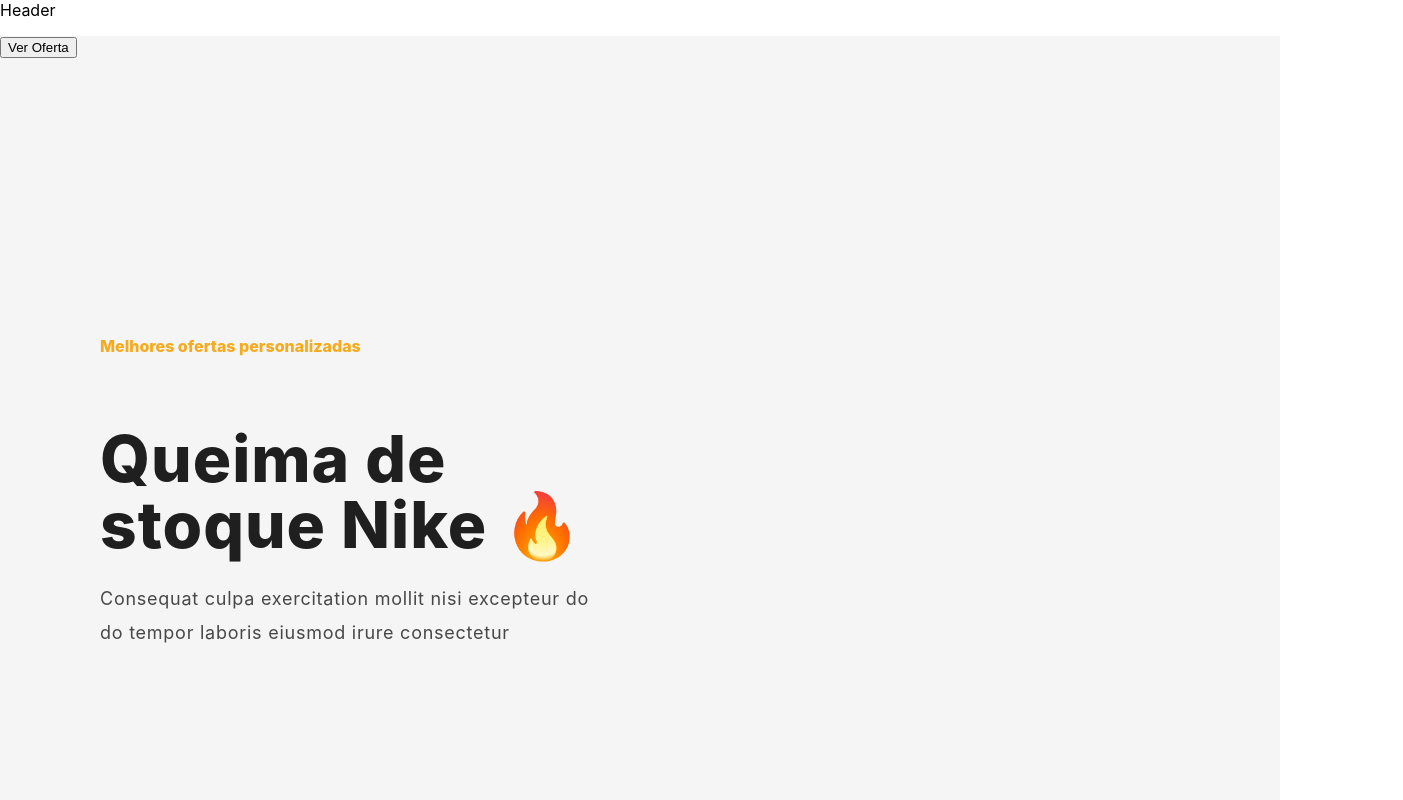
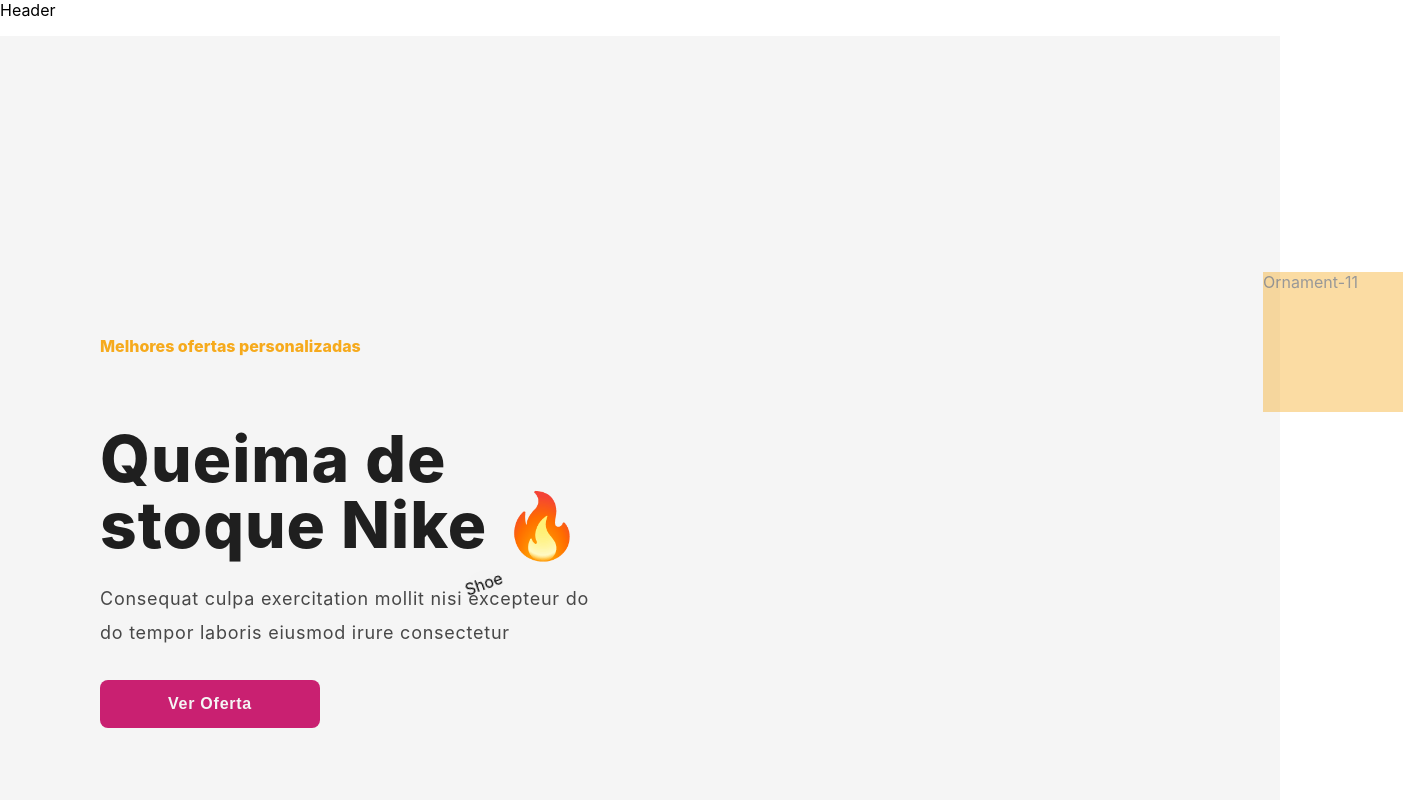
Before and after one commit to andre-digitalcollege/DigitalStore, a React (Create React App) app: page / in a window 1280 px wide. Shown: the top 800 px of the page, 1403 px wide, since content can reach past the window. Built offline with nearby package versions, Linux system fonts and the light colour scheme.

Commit message:
imgs banner

```diff
--- a/src/components/Banner/Banner.jsx
+++ b/src/components/Banner/Banner.jsx
@@ -3,6 +3,8 @@
 export default function Banner() {
     return (
         <div className="container">
+            <span className='ornamento-11'>Ornament-11</span>
+            <span className='shoe'>Shoe</span>
             <p className='mop' >Melhores ofertas personalizadas</p>
             <p className='qsn'>Queima de stoque Nike 🔥</p>
             <p className='texto'>Consequat culpa exercitation mollit nisi excepteur do do tempor laboris eiusmod irure consectetur</p>
--- a/src/components/Banner/banner.css
+++ b/src/components/Banner/banner.css
@@ -7,6 +7,26 @@
     background-color: #F5F5F5;
 }
 
+.ornamento-11 {
+    position: absolute;
+    width: 140px;
+    height: 140px;
+    left: 1263px;
+    top: 272px;
+    background: #F6AA1C;
+    opacity: 0.4;
+}
+
+.shoe {
+    position: absolute;
+    width: 733.51px;
+    height: 431.61px;
+    left: 513.25px;
+    top: 446.91px;
+    filter: drop-shadow(0px 4px 25px rgba(119, 15, 21, 0.08));
+    transform: rotate(-19.34deg);
+}
+
 .mop {
     /* Melhores ofertas personalizadas */
     position: absolute;
@@ -14,15 +34,13 @@
     height: 24px;
     left: 100px;
     top: 318px;
-    margin-bottom: -50px;
-    font-family: 'Inter';
+    /* font-family: 'Inter'; */
     font-style: normal;
     font-weight: 800;
     font-size: 16px;
     line-height: 25px;
     letter-spacing: 150%;
     color: #F6AA1C;
-    /* border: 1px solid black; */
 }
 
 .qsn {
@@ -32,14 +50,13 @@
     height: 132px;
     left: 100px;
     top: 362px;
-    font-family: 'Inter';
+    /* font-family: 'Inter'; */
     font-style: normal;
     font-weight: 800;
     font-size: 64px;
     line-height: 66px;
     letter-spacing: 1px;
     color: #1F1F1F;
-    /* border: 1px solid black; */
 }
 
 .texto {
@@ -49,16 +66,32 @@
     left: 100px;
     top: 514px;
     padding-top: 50px;
-    font-family: 'Inter';
+    /* font-family: 'Inter'; */
     font-style: normal;
     font-weight: 400;
     font-size: 18px;
     line-height: 34px;
     letter-spacing: 0.75px;
     color: #474747;
-    /* border: 1px solid black; */
 }
 
 .bnt-verOferta {
-
+    /* font-family: 'Inter'; */
+    position: absolute;
+    width: 495px;
+    height: 68px;
+    left: 100px;
+    top: 680px;
+    font-style: normal;
+    font-weight: 700;
+    font-size: 16px;
+    line-height: 24px;
+    letter-spacing: 0.75px;
+    color: #F5F5F5;
+    width: 220px;
+    height: 48px;
+    background: #C92071;
+    border-radius: 8px;
+    border: none;
+    cursor: pointer;
 }
```
